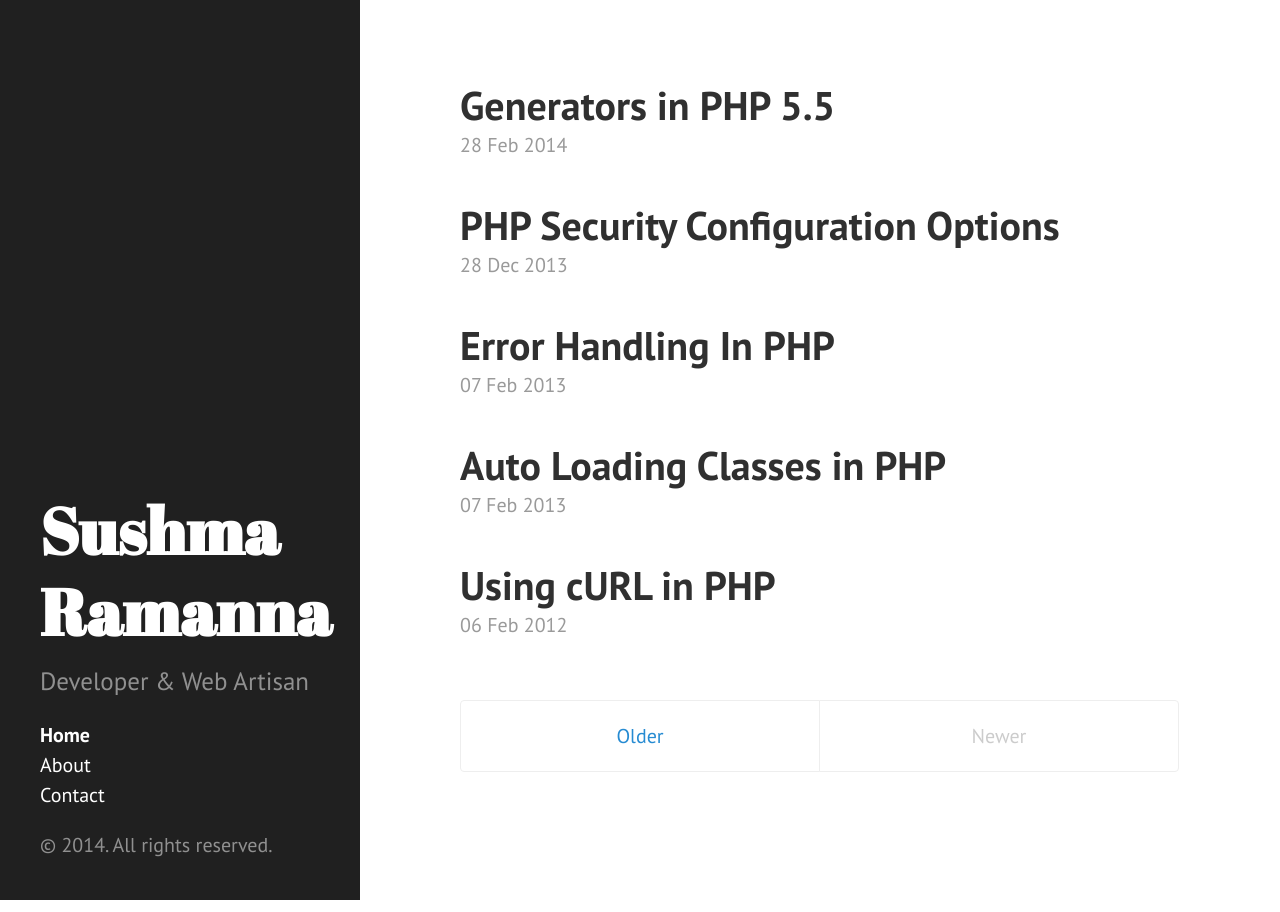
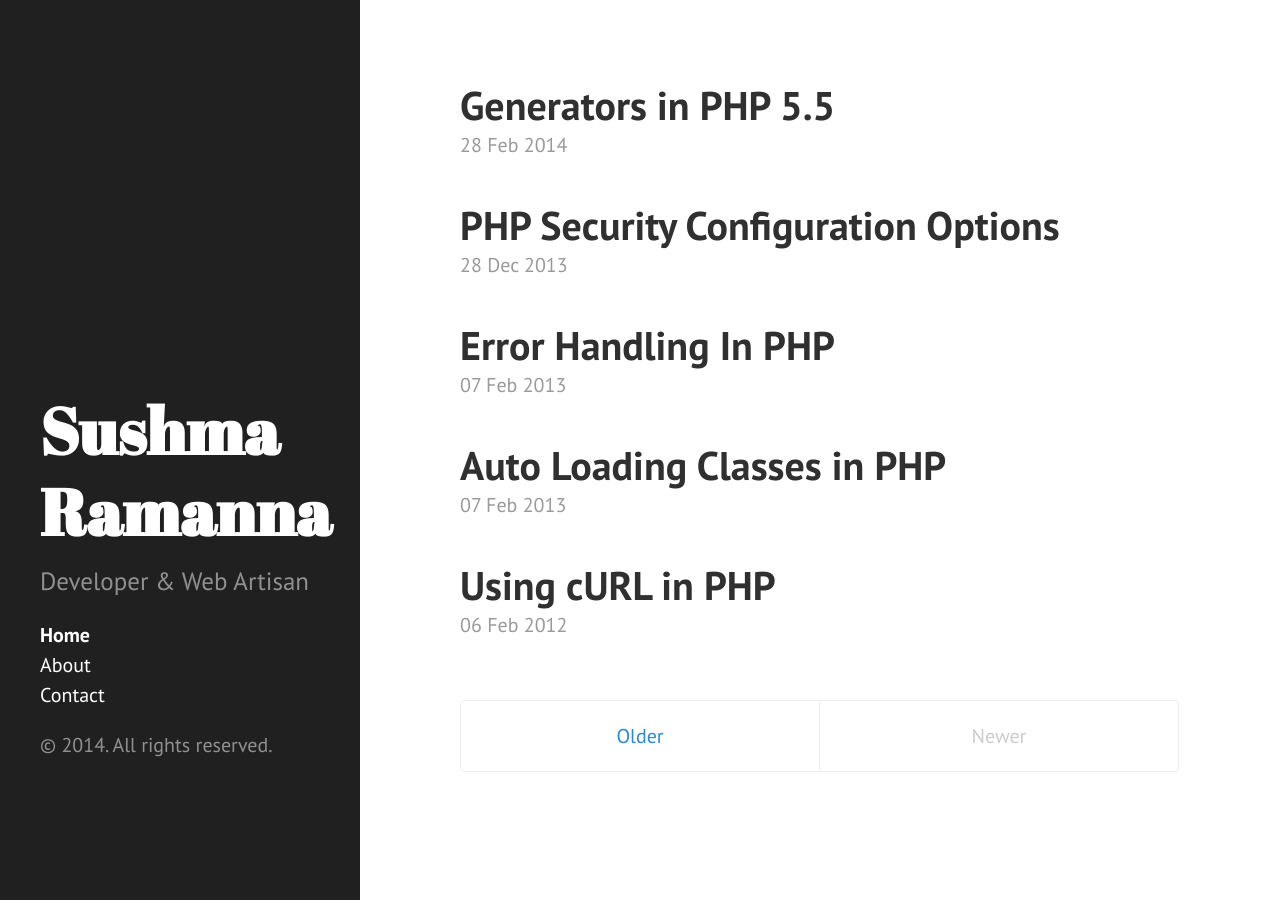
Before and after one commit to sushma-r/sushma-r.github.io, a Jekyll site: the page built from index.html, in a window 1280 px wide. Built offline with Jekyll 4.4.1, drawn with Linux system fonts in a browser that asks for light colours; Markdown is read by kramdown in place of the engine named in the settings; the list of posts is cut into pages by our own code.

Commit message:
changes css

```diff
--- a/public/css/hyde.css
+++ b/public/css/hyde.css
@@ -109,7 +109,7 @@ a.sidebar-nav-item:focus {
   .sidebar-sticky {
     position: absolute;
     right:  1rem;
-    bottom: 1rem;
+    bottom: 6rem;
     left:   1rem;
   }
 }
```
